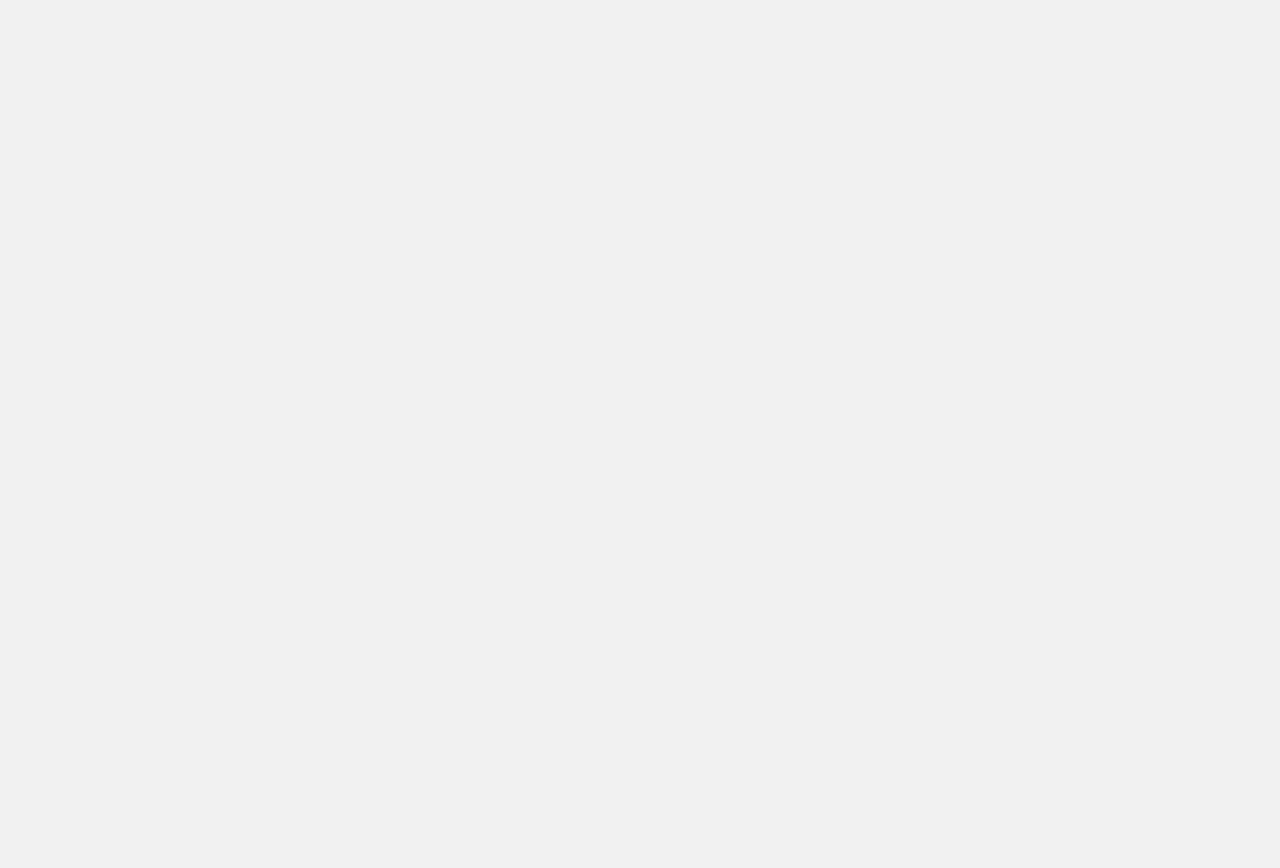
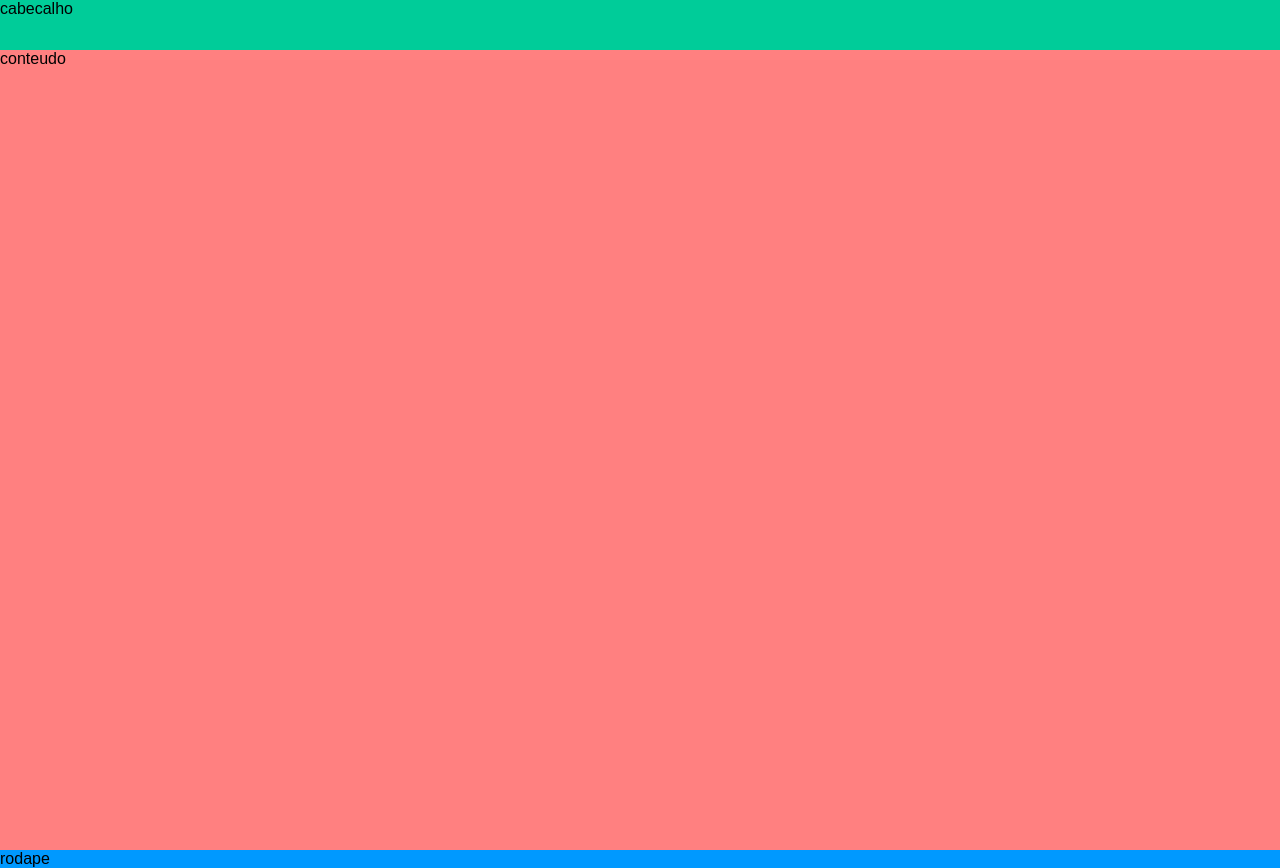
Before and after one commit to viniblack/CSS-Grid, a plain HTML site: page index.html in a window 1280 px wide. Before the commit the page ends 800 px from the top, so only its background shows below. Drawn offline with Linux system fonts and the light colour scheme.

Commit message:
fazendo os primeiros passos do display grid

```diff
--- a/assets/css/style.css
+++ b/assets/css/style.css
@@ -2,13 +2,25 @@
     background: #f1f1f1;
     display: grid;
     font-family: Arial, Helvetica, sans-serif;
+    grid-template-areas:
+        "cabecalho"
+        "conteudo"
+        "rodape";
+    grid-template-columns: auto;
+    grid-template-rows: 50px 100vh auto;
 }
 
 .cabecalho {
+    background: #00cc99;
+    grid-area: cabecalho;
 }
 
 .conteudo {
+    background: #ff8080;
+    grid-area: conteudo;
 }
 
 .rodape {
+    background: #0099ff;
+    grid-area: rodape;
 }
--- a/index.html
+++ b/index.html
@@ -10,9 +10,9 @@
     <link href="./assets/css/style.css" rel="stylesheet">
 </head>
 <body class="app">
-    <header class="cabecalho"></header>
-    <main class="conteudo"></main>
-    <footer class="rodape"></footer>
+    <header class="cabecalho">cabecalho</header>
+    <main class="conteudo">conteudo</main>
+    <footer class="rodape">rodape</footer>
     <script src="./assets/js/fontawesome.all.min.js"></script>
 </body>
 </html>
```
